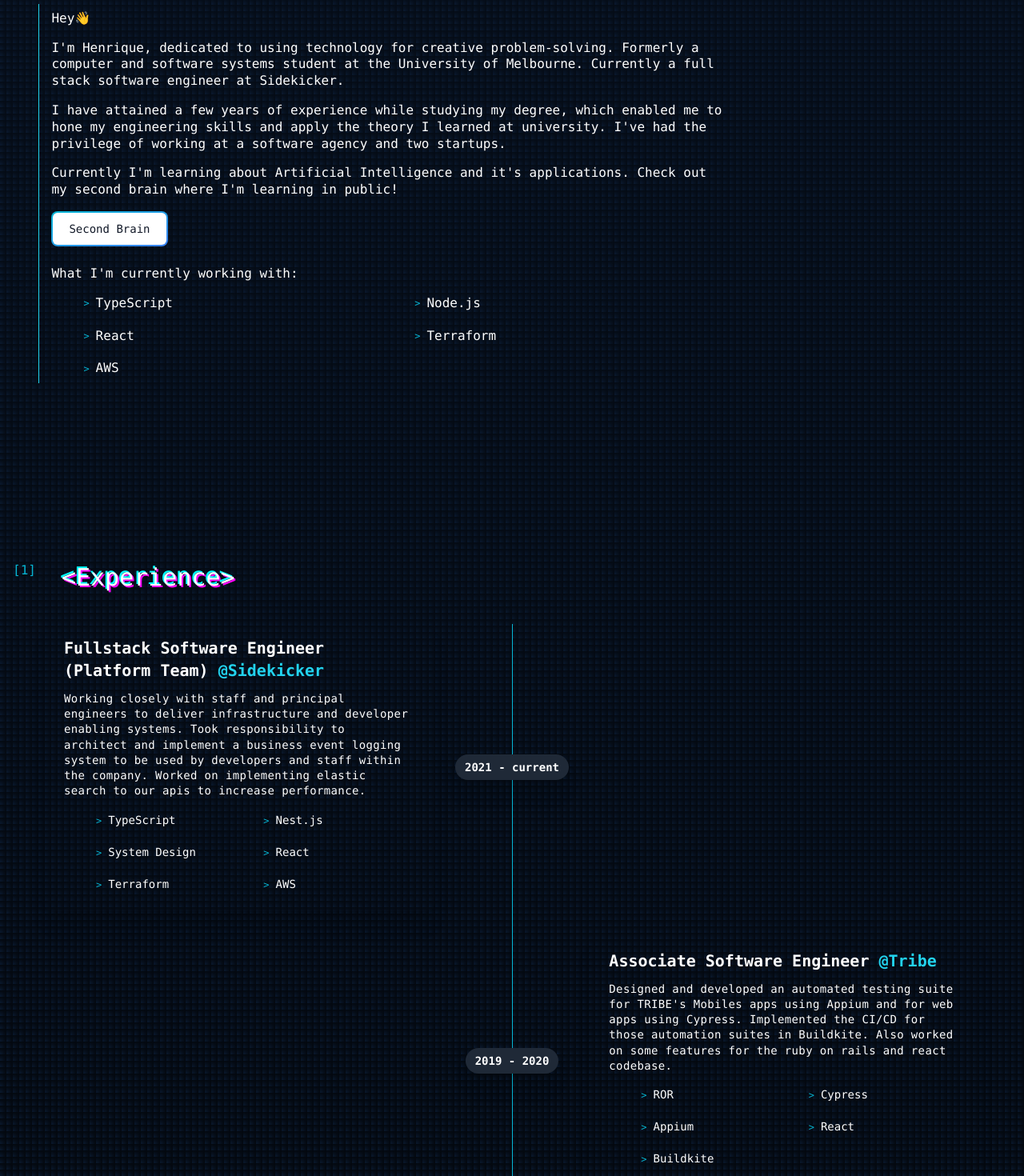
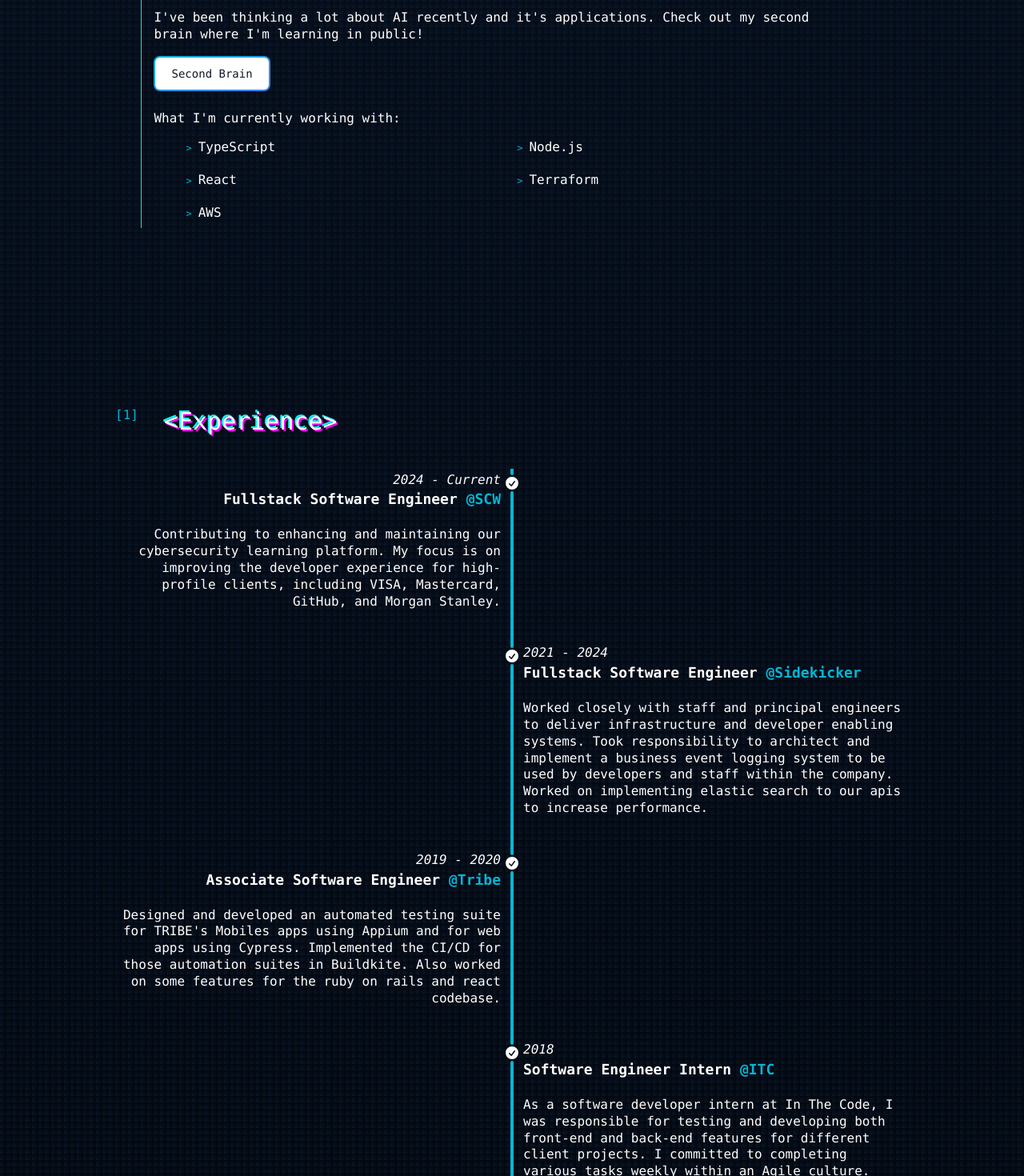
Before and after one commit to IkePureza/portfolio, a Next.js app: page / in a window 1280 px wide. Shown: the part 1060-2530 px from the top of the page at 80% size. Built offline with nearby package versions, Linux system fonts and the light colour scheme.

Commit message:
Make experience page responsive

```diff
--- a/src/app/page.tsx
+++ b/src/app/page.tsx
@@ -6,7 +6,7 @@
 
 export default function Home() {
   return (
-    <main className="px-4">
+    <main className="px-4 lg:px-36">
       <Hero></Hero>
       <About></About>
       <Experience></Experience>
--- a/src/components/About.tsx
+++ b/src/components/About.tsx
@@ -14,23 +14,15 @@
         <div className="ml-4 mt-2 flex flex-col">
           <p className="mb-4">Hey&#128075;</p>
           <p className="mb-4">
-            I&apos;m Henrique, dedicated to using technology for creative
-            problem-solving. Formerly a computer and software systems student at
-            the University of Melbourne. Currently a full stack software
-            engineer at Sidekicker.
+            Welcome to my portfolio! I'm Henrique, formerly a computer and
+            software systems student at the University of Melbourne. Currently a
+            full stack software engineer at Secure Code Warrior.
           </p>
 
           <p className="mb-4">
-            I have attained a few years of experience while studying my degree,
-            which enabled me to hone my engineering skills and apply the theory
-            I learned at university. I&apos;ve had the privilege of working at a
-            software agency and two startups.
-          </p>
-
-          <p className="mb-4">
-            Currently I&apos;m learning about Artificial Intelligence and
-            it&apos;s applications. Check out my second brain where I&apos;m
-            learning in public!
+            I've been thinking a lot about AI recently and it&apos;s
+            applications. Check out my second brain where I&apos;m learning in
+            public!
           </p>
 
           <Button href="https://publish.obsidian.md/pureza-digital-garden/Welcome+to+my+Digital+Garden">
--- a/src/components/Experience.tsx
+++ b/src/components/Experience.tsx
@@ -13,123 +13,139 @@
   const skills3 = ["Nodejs", "Angular", "MongoDB", "Linux"];
   return (
     <div className="py-28" id="experience">
-      <div className="flex items-center relative w-full">
+      <div className="flex items-center relative w-full mb-10">
         <p className="text-cyan-500 mb-4 mr-3">[1]</p>
         <h2 className="text-glitch text-3xl ml-5">&lt;Experience&gt;</h2>
       </div>
       <div className="container mx-auto w-full h-full">
-        <div className="relative wrap overflow-hidden p-10 h-full">
-          <div className="block left-[50%] w-px absolute h-full bg-cyan-500"></div>
-
-          <div className="mb-8 flex justify-between flex-row-reverse items-center w-full left-timeline">
-            <div className="order-1 w-5/12"></div>
-            <div className="z-20 flex items-center order-1 bg-gray-800 shadow-xl px-3 h-8 rounded-full">
-              <h1 className="mx-auto font-semibold text-sm text-white">
-                2021 - current
-              </h1>
+        <ul className="timeline timeline-snap-icon max-md:timeline-compact timeline-vertical">
+          <li>
+            <hr className="bg-cyan-500" />
+            <div className="timeline-middle">
+              <svg
+                xmlns="http://www.w3.org/2000/svg"
+                viewBox="0 0 20 20"
+                fill="currentColor"
+                className="h-5 w-5"
+              >
+                <path
+                  fill-rule="evenodd"
+                  d="M10 18a8 8 0 100-16 8 8 0 000 16zm3.857-9.809a.75.75 0 00-1.214-.882l-3.483 4.79-1.88-1.88a.75.75 0 10-1.06 1.061l2.5 2.5a.75.75 0 001.137-.089l4-5.5z"
+                  clip-rule="evenodd"
+                />
+              </svg>
             </div>
-            <div className="order-1 rounded-lg shadow-xl w-5/12 px-6 py-4">
-              <h3 className="mb-3 font-bold text-xl">
-                Fullstack Software Engineer (Platform Team){" "}
+            <div className="timeline-start !mb-10 md:text-end ">
+              <time className="font-mono italic">2024 - Current</time>
+              <div className="text-lg font-black mb-5">
+                Fullstack Software Engineer{" "}
                 <a
-                  href={"https://www.sidekicker.com"}
-                  className="text-cyan-400"
+                  className="text-cyan-500"
+                  href="https://www.securecodewarrior.com/"
                 >
-                  {" "}
+                  @SCW
+                </a>
+              </div>
+              Contributing to enhancing and maintaining our cybersecurity
+              learning platform. My focus is on improving the developer
+              experience for high-profile clients, including VISA, Mastercard,
+              GitHub, and Morgan Stanley.
+            </div>
+            <hr className="bg-cyan-500" />
+          </li>
+          <li>
+            <hr className="bg-cyan-500" />
+            <div className="timeline-middle">
+              <svg
+                xmlns="http://www.w3.org/2000/svg"
+                viewBox="0 0 20 20"
+                fill="currentColor"
+                className="h-5 w-5"
+              >
+                <path
+                  fill-rule="evenodd"
+                  d="M10 18a8 8 0 100-16 8 8 0 000 16zm3.857-9.809a.75.75 0 00-1.214-.882l-3.483 4.79-1.88-1.88a.75.75 0 10-1.06 1.061l2.5 2.5a.75.75 0 001.137-.089l4-5.5z"
+                  clip-rule="evenodd"
+                />
+              </svg>
+            </div>
+            <div className="timeline-end mb-10">
+              <time className="font-mono italic">2021 - 2024</time>
+              <div className="text-lg font-black mb-5">
+                Fullstack Software Engineer{" "}
+                <a className="text-cyan-500" href="https://www.sidekicker.com">
                   @Sidekicker
                 </a>
-              </h3>
-              <p className="text-sm leading-snug tracking-wide text-opacity-100">
-                Working closely with staff and principal engineers to deliver
-                infrastructure and developer enabling systems. Took
-                responsibility to architect and implement a business event
-                logging system to be used by developers and staff within the
-                company. Worked on implementing elastic search to our apis to
-                increase performance.
-              </p>
-              <ul className="mt-4 grid grid-cols-2 gap-y-3 p-0 ml-5 overflow-hidden list-none">
-                {skills1.map((skill, i) => (
-                  <li
-                    className="relative text-sm mb-2 pl-5 before:content-['>'] before:text-xs before:align-middle before:mr-2 before:text-cyan-500"
-                    key={i}
+              </div>
+              Worked closely with staff and principal engineers to deliver
+              infrastructure and developer enabling systems. Took responsibility
+              to architect and implement a business event logging system to be
+              used by developers and staff within the company. Worked on
+              implementing elastic search to our apis to increase performance.
+            </div>
+            <hr className="bg-cyan-500" />
+          </li>
+          <li>
+            <hr className="bg-cyan-500" />
+            <div className="timeline-middle">
+              <svg
+                xmlns="http://www.w3.org/2000/svg"
+                viewBox="0 0 20 20"
+                fill="currentColor"
+                className="h-5 w-5"
               >
-                    {skill}
-                  </li>
-                ))}
-              </ul>
+                <path
+                  fill-rule="evenodd"
+                  d="M10 18a8 8 0 100-16 8 8 0 000 16zm3.857-9.809a.75.75 0 00-1.214-.882l-3.483 4.79-1.88-1.88a.75.75 0 10-1.06 1.061l2.5 2.5a.75.75 0 001.137-.089l4-5.5z"
+                  clip-rule="evenodd"
+                />
+              </svg>
             </div>
-          </div>
-
-          <div className="mb-8 flex justify-between items-center w-full right-timeline">
-            <div className="order-1 w-5/12"></div>
-            <div className="z-20 flex items-center order-1 bg-gray-800 shadow-xl px-3 h-8 rounded-full">
-              <h1 className="mx-auto text-white font-semibold text-sm">
-                2019 - 2020
-              </h1>
-            </div>
-            <div className="order-1 rounded-lg shadow-xl w-5/12 px-6 py-4">
-              <h3 className="mb-3 font-bold text-white text-xl">
+            <div className="timeline-start !mb-10 md:text-end">
+              <time className="font-mono italic">2019 - 2020</time>
+              <div className="text-lg font-black mb-5">
                 Associate Software Engineer{" "}
-                <a
-                  href={"https://www.tribegroup.co/"}
-                  className="text-cyan-400"
-                >
+                <a className="text-cyan-500" href="https://www.tribegroup.co/">
                   @Tribe
                 </a>
-              </h3>
-              <p className="text-sm font-medium leading-snug tracking-wide text-white text-opacity-100">
-                Designed and developed an automated testing suite for
-                TRIBE&#39;s Mobiles apps using Appium and for web apps using
-                Cypress. Implemented the CI/CD for those automation suites in
-                Buildkite. Also worked on some features for the ruby on rails
-                and react codebase.
-              </p>
-              <ul className="mt-4 grid grid-cols-2 gap-y-3 p-0 ml-5 overflow-hidden list-none">
-                {skills2.map((skill, i) => (
-                  <li
-                    className="relative text-sm mb-2 pl-5 before:content-['>'] before:text-xs before:align-middle before:mr-2 before:text-cyan-500"
-                    key={i}
+              </div>
+              Designed and developed an automated testing suite for TRIBE&#39;s
+              Mobiles apps using Appium and for web apps using Cypress.
+              Implemented the CI/CD for those automation suites in Buildkite.
+              Also worked on some features for the ruby on rails and react
+              codebase.
+            </div>
+            <hr className="bg-cyan-500" />
+          </li>
+          <li>
+            <hr className="bg-cyan-500" />
+            <div className="timeline-middle">
+              <svg
+                xmlns="http://www.w3.org/2000/svg"
+                viewBox="0 0 20 20"
+                fill="currentColor"
+                className="h-5 w-5"
               >
-                    {skill}
-                  </li>
-                ))}
-              </ul>
+                <path
+                  fill-rule="evenodd"
+                  d="M10 18a8 8 0 100-16 8 8 0 000 16zm3.857-9.809a.75.75 0 00-1.214-.882l-3.483 4.79-1.88-1.88a.75.75 0 10-1.06 1.061l2.5 2.5a.75.75 0 001.137-.089l4-5.5z"
+                  clip-rule="evenodd"
+                />
+              </svg>
             </div>
+            <div className="timeline-end mb-10">
+              <time className="font-mono italic">2018</time>
+              <div className="text-lg font-black mb-5">
+                Software Engineer Intern <a className="text-cyan-500">@ITC</a>
               </div>
-
-          <div className="mb-8 flex justify-between flex-row-reverse items-center w-full left-timeline">
-            <div className="order-1 w-5/12"></div>
-            <div className="z-20 flex items-center order-1 shadow-xl bg-gray-800 px-3 h-8 rounded-full">
-              <h1 className="mx-auto text-white font-semibold text-sm">
-                2018 - 2019
-              </h1>
-            </div>
-            <div className="order-1 rounded-lg shadow-xl w-5/12 px-6 py-4">
-              <h3 className="mb-3 font-bold text-xl">
-                Intern Software Engineer{" "}
-                <a href="https://inthecode.com.au/" className="text-cyan-400">
-                  @InTheCode
-                </a>
-              </h3>
-              <p className="text-sm leading-snug tracking-wide text-opacity-100">
               As a software developer intern at In The Code, I was responsible
               for testing and developing both front-end and back-end features
               for different client projects. I committed to completing various
               tasks weekly within an Agile culture.
-              </p>
-              <ul className="mt-4 grid grid-cols-2 gap-y-3 p-0 ml-5 overflow-hidden list-none">
-                {skills3.map((skill, i) => (
-                  <li
-                    className="relative text-sm mb-2 pl-5 before:content-['>'] before:text-xs before:align-middle before:mr-2 before:text-cyan-500"
-                    key={i}
-                  >
-                    {skill}
+            </div>
+            <hr className="bg-cyan-500" />
           </li>
-                ))}
         </ul>
-            </div>
-          </div>
-        </div>
       </div>
     </div>
   );
--- a/src/components/NavBar.tsx
+++ b/src/components/NavBar.tsx
@@ -31,7 +31,7 @@
   const toggleMenu = () => setIsMenuOpen(!isMenuOpen);
 
   return (
-    <div className="navbar backdrop-blur-0 relative">
+    <div className="navbar backdrop-blur-sm fixed z-20">
       <div className="navbar-start">
         <IconLogo></IconLogo>
       </div>
--- a/src/components/Side.tsx
+++ b/src/components/Side.tsx
@@ -8,7 +8,7 @@
 export const Side = (props: SideProps) => {
   return (
     <div
-      className={`w-10 fixed bottom-0 z-10 text-slate-300 ${
+      className={`w-10 fixed bottom-0 z-10 text-slate-300 hidden lg:block ${
         props.orientation === "left"
           ? "left-10 right-auto"
           : "left-auto right-10"
```
Also changed, not shown: src/components/Hero.tsx (+3 -5 lines). Lines whose indentation alone changed are shown as unchanged.
